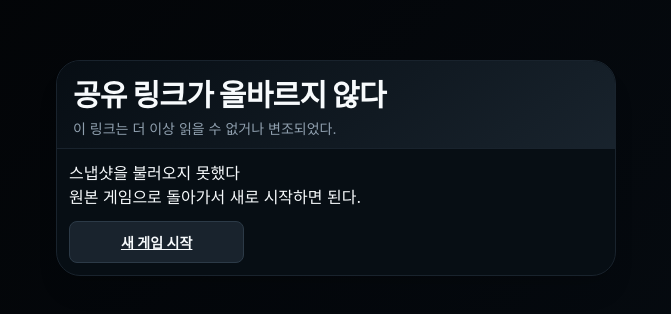
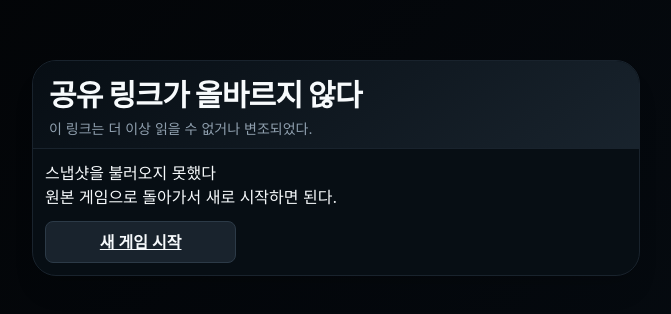
Before and after one commit to BLU30CEAN/korean-baseball, a Next.js app: page /share in a window 1280 px wide. Shown: the part 232-546 px from the top of the page, without its empty margins (304-975 px from the left). Built offline with nearby package versions, Linux system fonts and the light colour scheme.

Commit message:
fix style : keyboard

```diff
--- a/app/globals.css
+++ b/app/globals.css
@@ -217,7 +217,7 @@ button:disabled {
 }
 
 .gameCard {
-  width: min(100%, 35rem);
+  width: min(100%, 38rem);
   display: grid;
   grid-template-rows: auto 1fr;
   max-height: min(100dvh - var(--space-4), 56rem);
@@ -347,7 +347,7 @@ button:disabled {
   border-radius: var(--radius-md);
   background: var(--color-surface-elevated);
   color: var(--color-text);
-  font-size: clamp(1.05rem, 1.6vw, 1.25rem);
+  font-size: clamp(1.15rem, 1.9vw, 1.4rem);
   font-weight: 700;
   text-transform: uppercase;
   transition: all var(--duration-normal) var(--ease-out);
@@ -477,7 +477,7 @@ button:disabled {
 }
 
 .key {
-  min-height: 3.125rem;
+  min-height: 3.5rem;
   display: grid;
   place-items: center;
   padding: var(--space-2) var(--space-1);
@@ -485,7 +485,7 @@ button:disabled {
   border: 1px solid var(--color-border);
   border-radius: var(--radius-md);
   color: var(--color-text);
-  font-size: var(--font-size-sm);
+  font-size: var(--font-size-base);
   font-weight: 600;
   text-transform: uppercase;
   transition: all var(--duration-fast) var(--ease-out);
@@ -868,7 +868,7 @@ button:disabled {
   }
 
   .key {
-    min-height: 2.625rem;
+    min-height: 3rem;
     font-size: var(--font-size-xs);
   }
 
--- a/components/game/WordBaseballGame.tsx
+++ b/components/game/WordBaseballGame.tsx
@@ -1076,7 +1076,7 @@ export default function WordBaseballGame({
 
     // scale only when content overflows. `-1` to be safe against sub-pixel rounding.
     const nextScale = Math.max(
-      0,
+      0.9,
       Math.min(1, (availableHeight - 1) / contentHeight),
     );
 
```
